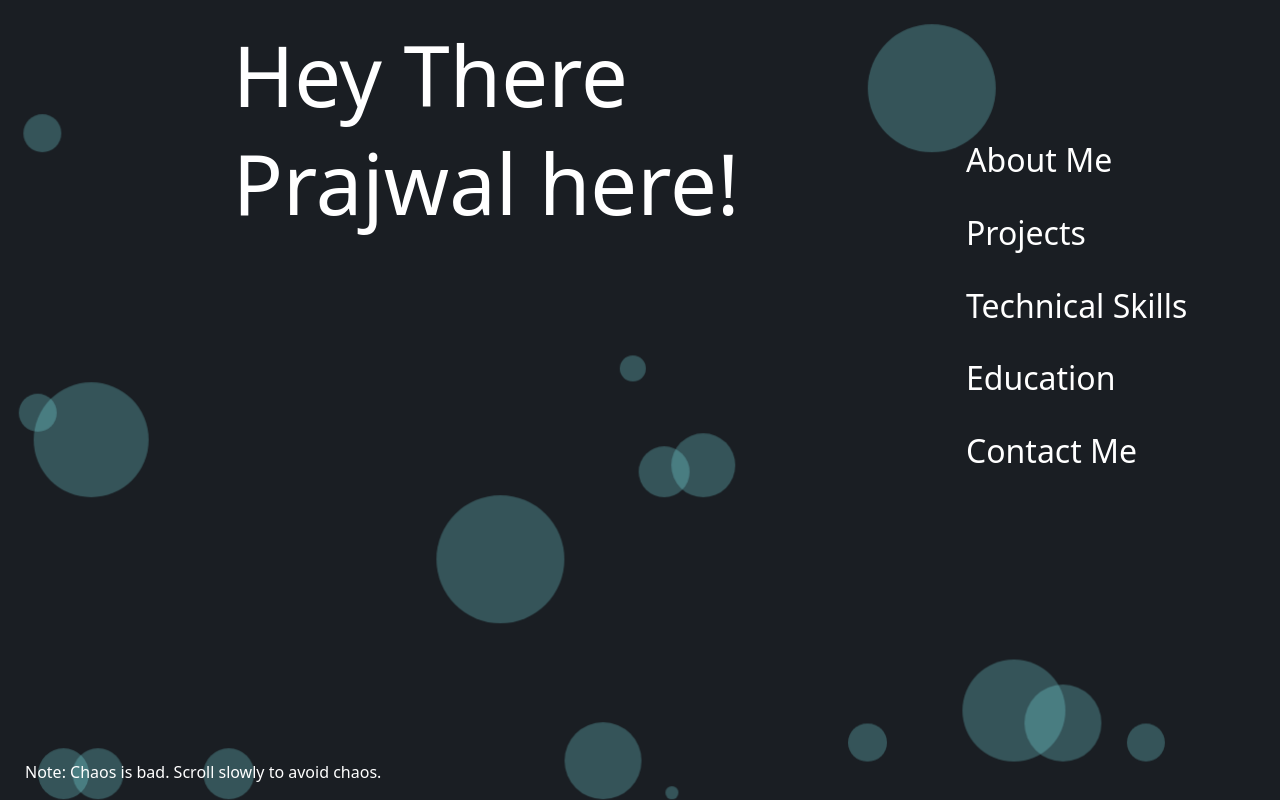
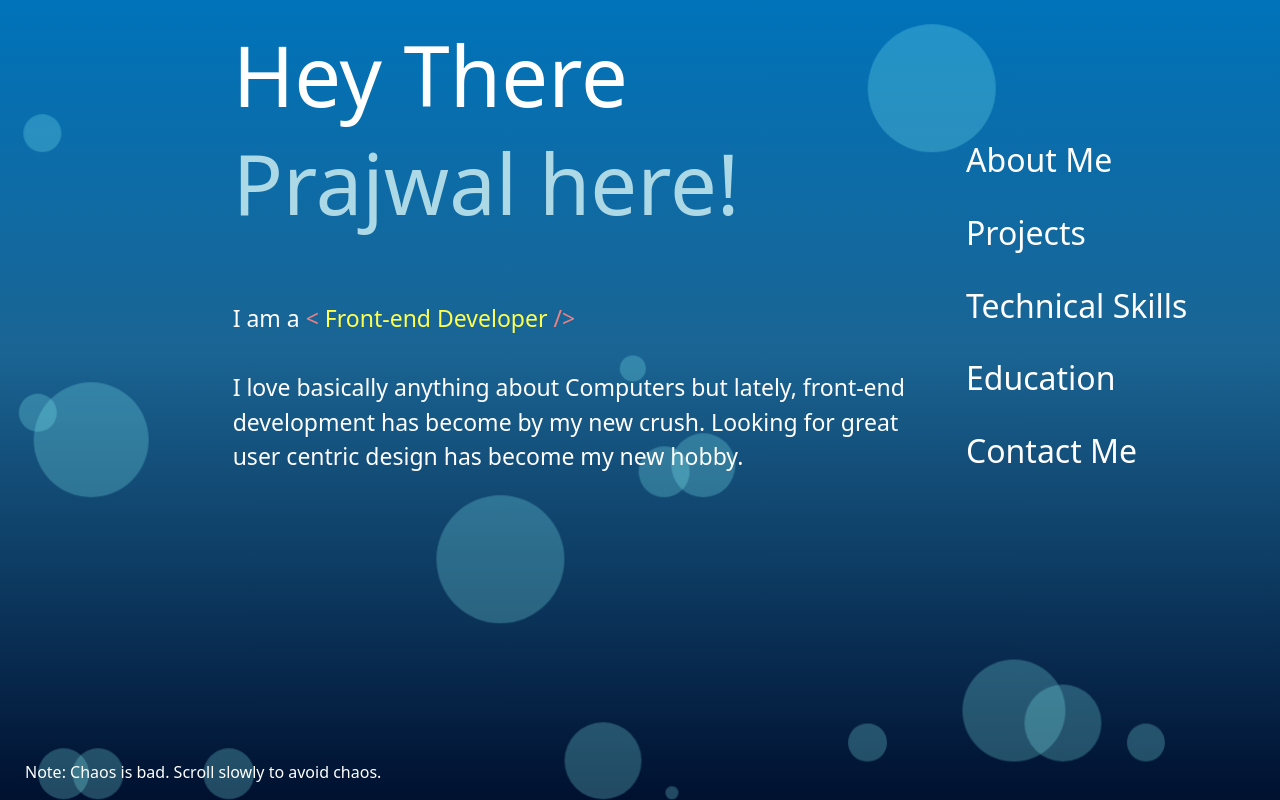
Before and after one commit to Prajwalnazre/Portfolio, a Django app: page /main/ in a window 1280 px wide. Run offline with Django 3.2, Linux system fonts and the light colour scheme; some libraries are stand-ins or nearby versions.

Commit message:
feature: Changed background and added about me texts

```diff
--- a/main/templates/index.html
+++ b/main/templates/index.html
@@ -80,7 +80,14 @@
     <div class="container">
       <div class="title animate__animated animate__fadeInDown">
         <h1>Hey There</h1>
-        <h1>Prajwal here!</h1>
+        <h1><span class="lightblueText">Prajwal here!</span></h1>
+        <div id="sentence">
+          I am a <span class="lightredText">
+            <</span> <span class="yellowText">Front-end Developer</span><span class="lightredText"> />
+          </span> <br> <br>
+          I love basically anything about Computers but lately, front-end development has become by
+          my new crush. Looking for great user centric design has become my new hobby.
+        </div>
       </div>
       <div class="navigationSection">
         <ul>
--- a/static/css/index.css
+++ b/static/css/index.css
@@ -1,5 +1,6 @@
 body {
-    background: #1a1e23;
+  background: rgb(0,16,47);
+  background: linear-gradient(0deg, rgba(0,16,47,1) 0%, rgba(26,100,147,1) 56%, rgba(0,115,186,1) 100%);
   margin: 0;
 }
 
@@ -20,6 +21,7 @@ body {
   border-radius: 50%;
   animation: float-up var(--bubble-float-duration) var(--bubble-float-delay) ease-in infinite;
 }
+
 .bubble::before {
   position: absolute;
   content: "";
@@ -31,6 +33,7 @@ body {
   border-radius: inherit;
   animation: var(--bubble-sway-type) var(--bubble-sway-duration) var(--bubble-sway-delay) ease-in-out alternate infinite;
 }
+
 .bubble:nth-child(0) {
   --bubble-left-offset: 45vw;
   --bubble-radius: 10vw;
@@ -40,6 +43,7 @@ body {
   --bubble-sway-delay: 2s;
   --bubble-sway-type: sway-right-to-left;
 }
+
 .bubble:nth-child(1) {
   --bubble-left-offset: 83vw;
   --bubble-radius: 6vw;
@@ -49,6 +53,7 @@ body {
   --bubble-sway-delay: 0s;
   --bubble-sway-type: sway-left-to-right;
 }
+
 .bubble:nth-child(2) {
   --bubble-left-offset: 20vw;
   --bubble-radius: 8vw;
@@ -58,6 +63,7 @@ body {
   --bubble-sway-delay: 1s;
   --bubble-sway-type: sway-left-to-right;
 }
+
 .bubble:nth-child(3) {
   --bubble-left-offset: 88vw;
   --bubble-radius: 9vw;
@@ -67,6 +73,7 @@ body {
   --bubble-sway-delay: 3s;
   --bubble-sway-type: sway-right-to-left;
 }
+
 .bubble:nth-child(4) {
   --bubble-left-offset: 73vw;
   --bubble-radius: 7vw;
@@ -76,6 +83,7 @@ body {
   --bubble-sway-delay: 3s;
   --bubble-sway-type: sway-left-to-right;
 }
+
 .bubble:nth-child(5) {
   --bubble-left-offset: 84vw;
   --bubble-radius: 7vw;
@@ -85,6 +93,7 @@ body {
   --bubble-sway-delay: 2s;
   --bubble-sway-type: sway-left-to-right;
 }
+
 .bubble:nth-child(6) {
   --bubble-left-offset: 68vw;
   --bubble-radius: 3vw;
@@ -94,6 +103,7 @@ body {
   --bubble-sway-delay: 0s;
   --bubble-sway-type: sway-right-to-left;
 }
+
 .bubble:nth-child(7) {
   --bubble-left-offset: 69vw;
   --bubble-radius: 2vw;
@@ -103,6 +113,7 @@ body {
   --bubble-sway-delay: 2s;
   --bubble-sway-type: sway-right-to-left;
 }
+
 .bubble:nth-child(8) {
   --bubble-left-offset: 59vw;
   --bubble-radius: 4vw;
@@ -112,6 +123,7 @@ body {
   --bubble-sway-delay: 0s;
   --bubble-sway-type: sway-left-to-right;
 }
+
 .bubble:nth-child(9) {
   --bubble-left-offset: 46vw;
   --bubble-radius: 2vw;
@@ -121,6 +133,7 @@ body {
   --bubble-sway-delay: 4s;
   --bubble-sway-type: sway-right-to-left;
 }
+
 .bubble:nth-child(10) {
   --bubble-left-offset: 77vw;
   --bubble-radius: 2vw;
@@ -130,6 +143,7 @@ body {
   --bubble-sway-delay: 4s;
   --bubble-sway-type: sway-right-to-left;
 }
+
 .bubble:nth-child(11) {
   --bubble-left-offset: 86vw;
   --bubble-radius: 1vw;
@@ -139,6 +153,7 @@ body {
   --bubble-sway-delay: 1s;
   --bubble-sway-type: sway-left-to-right;
 }
+
 .bubble:nth-child(12) {
   --bubble-left-offset: 72vw;
   --bubble-radius: 6vw;
@@ -148,6 +163,7 @@ body {
   --bubble-sway-delay: 0s;
   --bubble-sway-type: sway-right-to-left;
 }
+
 .bubble:nth-child(13) {
   --bubble-left-offset: 89vw;
   --bubble-radius: 5vw;
@@ -157,6 +173,7 @@ body {
   --bubble-sway-delay: 4s;
   --bubble-sway-type: sway-left-to-right;
 }
+
 .bubble:nth-child(14) {
   --bubble-left-offset: 59vw;
   --bubble-radius: 2vw;
@@ -166,6 +183,7 @@ body {
   --bubble-sway-delay: 1s;
   --bubble-sway-type: sway-left-to-right;
 }
+
 .bubble:nth-child(15) {
   --bubble-left-offset: 38vw;
   --bubble-radius: 10vw;
@@ -175,6 +193,7 @@ body {
   --bubble-sway-delay: 2s;
   --bubble-sway-type: sway-left-to-right;
 }
+
 .bubble:nth-child(16) {
   --bubble-left-offset: 11vw;
   --bubble-radius: 3vw;
@@ -184,6 +203,7 @@ body {
   --bubble-sway-delay: 4s;
   --bubble-sway-type: sway-left-to-right;
 }
+
 .bubble:nth-child(17) {
   --bubble-left-offset: 14vw;
   --bubble-radius: 4vw;
@@ -193,6 +213,7 @@ body {
   --bubble-sway-delay: 3s;
   --bubble-sway-type: sway-left-to-right;
 }
+
 .bubble:nth-child(18) {
   --bubble-left-offset: 2vw;
   --bubble-radius: 4vw;
@@ -202,6 +223,7 @@ body {
   --bubble-sway-delay: 2s;
   --bubble-sway-type: sway-left-to-right;
 }
+
 .bubble:nth-child(19) {
   --bubble-left-offset: 12vw;
   --bubble-radius: 8vw;
@@ -211,6 +233,7 @@ body {
   --bubble-sway-delay: 1s;
   --bubble-sway-type: sway-left-to-right;
 }
+
 .bubble:nth-child(20) {
   --bubble-left-offset: 44vw;
   --bubble-radius: 10vw;
@@ -220,6 +243,7 @@ body {
   --bubble-sway-delay: 2s;
   --bubble-sway-type: sway-left-to-right;
 }
+
 .bubble:nth-child(21) {
   --bubble-left-offset: 1vw;
   --bubble-radius: 4vw;
@@ -229,6 +253,7 @@ body {
   --bubble-sway-delay: 0s;
   --bubble-sway-type: sway-right-to-left;
 }
+
 .bubble:nth-child(22) {
   --bubble-left-offset: 84vw;
   --bubble-radius: 9vw;
@@ -238,6 +263,7 @@ body {
   --bubble-sway-delay: 2s;
   --bubble-sway-type: sway-right-to-left;
 }
+
 .bubble:nth-child(23) {
   --bubble-left-offset: 2vw;
   --bubble-radius: 3vw;
@@ -247,6 +273,7 @@ body {
   --bubble-sway-delay: 4s;
   --bubble-sway-type: sway-right-to-left;
 }
+
 .bubble:nth-child(24) {
   --bubble-left-offset: 69vw;
   --bubble-radius: 8vw;
@@ -256,6 +283,7 @@ body {
   --bubble-sway-delay: 2s;
   --bubble-sway-type: sway-left-to-right;
 }
+
 .bubble:nth-child(25) {
   --bubble-left-offset: 0vw;
   --bubble-radius: 3vw;
@@ -265,6 +293,7 @@ body {
   --bubble-sway-delay: 0s;
   --bubble-sway-type: sway-right-to-left;
 }
+
 .bubble:nth-child(26) {
   --bubble-left-offset: 82vw;
   --bubble-radius: 8vw;
@@ -274,6 +303,7 @@ body {
   --bubble-sway-delay: 0s;
   --bubble-sway-type: sway-left-to-right;
 }
+
 .bubble:nth-child(27) {
   --bubble-left-offset: 50vw;
   --bubble-radius: 6vw;
@@ -283,6 +313,7 @@ body {
   --bubble-sway-delay: 1s;
   --bubble-sway-type: sway-right-to-left;
 }
+
 .bubble:nth-child(28) {
   --bubble-left-offset: 49vw;
   --bubble-radius: 4vw;
@@ -292,6 +323,7 @@ body {
   --bubble-sway-delay: 4s;
   --bubble-sway-type: sway-right-to-left;
 }
+
 .bubble:nth-child(29) {
   --bubble-left-offset: 7vw;
   --bubble-radius: 9vw;
@@ -301,6 +333,7 @@ body {
   --bubble-sway-delay: 4s;
   --bubble-sway-type: sway-right-to-left;
 }
+
 .bubble:nth-child(30) {
   --bubble-left-offset: 98vw;
   --bubble-radius: 4vw;
@@ -310,6 +343,7 @@ body {
   --bubble-sway-delay: 3s;
   --bubble-sway-type: sway-right-to-left;
 }
+
 .bubble:nth-child(31) {
   --bubble-left-offset: 81vw;
   --bubble-radius: 5vw;
@@ -319,6 +353,7 @@ body {
   --bubble-sway-delay: 1s;
   --bubble-sway-type: sway-right-to-left;
 }
+
 .bubble:nth-child(32) {
   --bubble-left-offset: 58vw;
   --bubble-radius: 10vw;
@@ -328,6 +363,7 @@ body {
   --bubble-sway-delay: 1s;
   --bubble-sway-type: sway-left-to-right;
 }
+
 .bubble:nth-child(33) {
   --bubble-left-offset: 92vw;
   --bubble-radius: 1vw;
@@ -337,6 +373,7 @@ body {
   --bubble-sway-delay: 1s;
   --bubble-sway-type: sway-left-to-right;
 }
+
 .bubble:nth-child(34) {
   --bubble-left-offset: 60vw;
   --bubble-radius: 9vw;
@@ -346,6 +383,7 @@ body {
   --bubble-sway-delay: 4s;
   --bubble-sway-type: sway-left-to-right;
 }
+
 .bubble:nth-child(35) {
   --bubble-left-offset: 78vw;
   --bubble-radius: 6vw;
@@ -355,6 +393,7 @@ body {
   --bubble-sway-delay: 2s;
   --bubble-sway-type: sway-right-to-left;
 }
+
 .bubble:nth-child(36) {
   --bubble-left-offset: 19vw;
   --bubble-radius: 4vw;
@@ -364,6 +403,7 @@ body {
   --bubble-sway-delay: 2s;
   --bubble-sway-type: sway-right-to-left;
 }
+
 .bubble:nth-child(37) {
   --bubble-left-offset: 16vw;
   --bubble-radius: 5vw;
@@ -373,6 +413,7 @@ body {
   --bubble-sway-delay: 3s;
   --bubble-sway-type: sway-left-to-right;
 }
+
 .bubble:nth-child(38) {
   --bubble-left-offset: 53vw;
   --bubble-radius: 1vw;
@@ -382,6 +423,7 @@ body {
   --bubble-sway-delay: 1s;
   --bubble-sway-type: sway-right-to-left;
 }
+
 .bubble:nth-child(39) {
   --bubble-left-offset: 21vw;
   --bubble-radius: 8vw;
@@ -391,6 +433,7 @@ body {
   --bubble-sway-delay: 3s;
   --bubble-sway-type: sway-left-to-right;
 }
+
 .bubble:nth-child(40) {
   --bubble-left-offset: 0vw;
   --bubble-radius: 8vw;
@@ -400,6 +443,7 @@ body {
   --bubble-sway-delay: 0s;
   --bubble-sway-type: sway-left-to-right;
 }
+
 .bubble:nth-child(41) {
   --bubble-left-offset: 57vw;
   --bubble-radius: 7vw;
@@ -409,6 +453,7 @@ body {
   --bubble-sway-delay: 4s;
   --bubble-sway-type: sway-right-to-left;
 }
+
 .bubble:nth-child(42) {
   --bubble-left-offset: 63vw;
   --bubble-radius: 10vw;
@@ -418,6 +463,7 @@ body {
   --bubble-sway-delay: 2s;
   --bubble-sway-type: sway-right-to-left;
 }
+
 .bubble:nth-child(43) {
   --bubble-left-offset: 39vw;
   --bubble-radius: 10vw;
@@ -427,6 +473,7 @@ body {
   --bubble-sway-delay: 0s;
   --bubble-sway-type: sway-left-to-right;
 }
+
 .bubble:nth-child(44) {
   --bubble-left-offset: 32vw;
   --bubble-radius: 5vw;
@@ -436,6 +483,7 @@ body {
   --bubble-sway-delay: 3s;
   --bubble-sway-type: sway-right-to-left;
 }
+
 .bubble:nth-child(45) {
   --bubble-left-offset: 87vw;
   --bubble-radius: 3vw;
@@ -445,6 +493,7 @@ body {
   --bubble-sway-delay: 3s;
   --bubble-sway-type: sway-left-to-right;
 }
+
 .bubble:nth-child(46) {
   --bubble-left-offset: 48vw;
   --bubble-radius: 2vw;
@@ -454,6 +503,7 @@ body {
   --bubble-sway-delay: 4s;
   --bubble-sway-type: sway-right-to-left;
 }
+
 .bubble:nth-child(47) {
   --bubble-left-offset: 38vw;
   --bubble-radius: 2vw;
@@ -463,6 +513,7 @@ body {
   --bubble-sway-delay: 0s;
   --bubble-sway-type: sway-right-to-left;
 }
+
 .bubble:nth-child(48) {
   --bubble-left-offset: 97vw;
   --bubble-radius: 3vw;
@@ -472,6 +523,7 @@ body {
   --bubble-sway-delay: 4s;
   --bubble-sway-type: sway-right-to-left;
 }
+
 .bubble:nth-child(49) {
   --bubble-left-offset: 38vw;
   --bubble-radius: 6vw;
@@ -481,6 +533,7 @@ body {
   --bubble-sway-delay: 1s;
   --bubble-sway-type: sway-right-to-left;
 }
+
 .bubble:nth-child(50) {
   --bubble-left-offset: 50vw;
   --bubble-radius: 5vw;
@@ -496,18 +549,22 @@ body {
     transform: translateY(-175vh);
   }
 }
+
 @keyframes sway-left-to-right {
   from {
     transform: translateX(-100%);
   }
+
   to {
     transform: translateX(100%);
   }
 }
+
 @keyframes sway-right-to-left {
   from {
     transform: translateX(100%);
   }
+
   to {
     transform: translateX(-100%);
   }
@@ -539,7 +596,7 @@ body {
   list-style-type: none;
 }
 
-  .navigationSection ul li{
+.navigationSection ul li {
   list-style-type: none;
   position: relative;
   color: white;
@@ -589,3 +646,25 @@ body {
   bottom: 0;
   left: 25px;
 }
+
+#sentence {
+  margin-top: 10%;
+  font-size: 23px;
+  /* display: inline-flex; */
+}
+
+.bigLetters {
+  font-size: 3rem;
+}
+
+.lightblueText {
+  color: lightblue
+}
+
+.lightredText {
+  color: lightcoral;
+}
+
+.yellowText {
+  color: rgb(255, 255, 79)
+}
```
Lines whose indentation alone changed are shown as unchanged.
